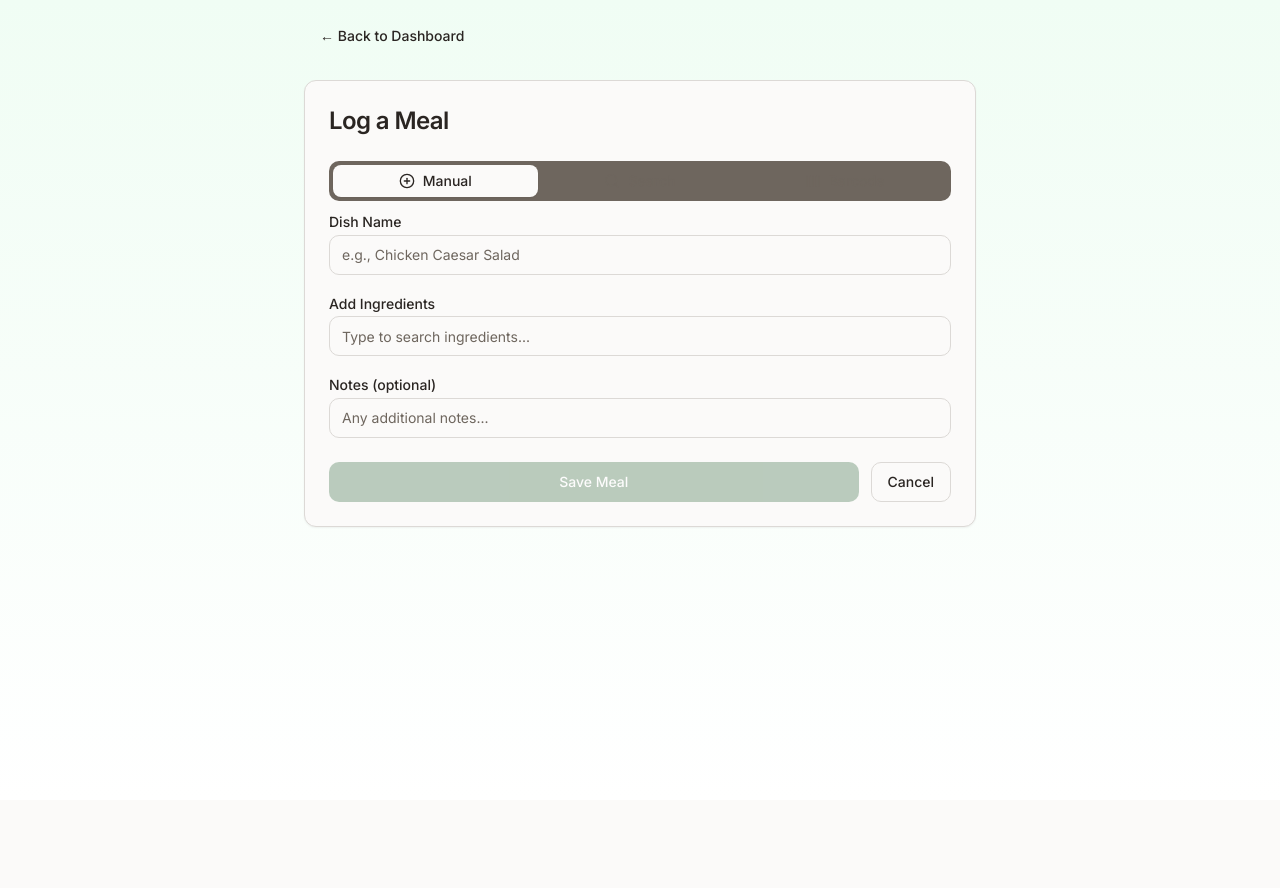
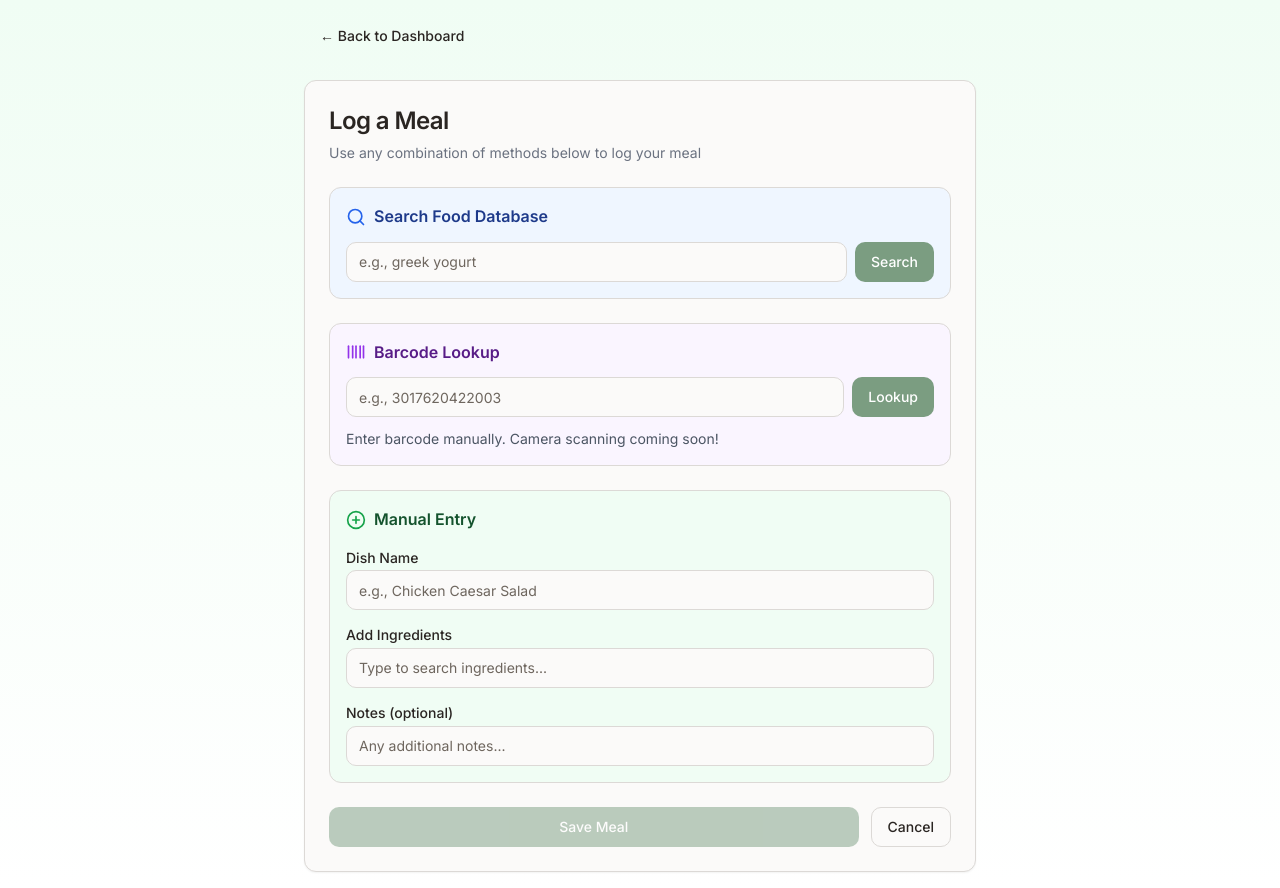
Before and after one commit to Glenn2524/Bobadiles-Web-App, a Next.js app in the folder gutcheck/: page /meal in a window 1280 px wide. Before the commit the page ends 800 px from the top, so only its background shows below. Built offline with nearby package versions, Linux system fonts and the light colour scheme; sample sign-in values are in the browser's storage.

Commit message:
Update meal logging page

```diff
--- a/gutcheck/app/meal/page.tsx
+++ b/gutcheck/app/meal/page.tsx
@@ -183,26 +183,126 @@ export default function MealPage() {
         <Card>
           <CardHeader>
             <CardTitle className="text-2xl">Log a Meal</CardTitle>
+            <p className="text-sm text-gray-500 mt-2">
+              Use any combination of methods below to log your meal
+            </p>
           </CardHeader>
-          <CardContent>
-            <Tabs value={activeTab} onValueChange={setActiveTab}>
-              <TabsList className="grid w-full grid-cols-3">
-                <TabsTrigger value="manual">
-                  <PlusCircle className="w-4 h-4 mr-2" />
-                  Manual
-                </TabsTrigger>
-                <TabsTrigger value="search">
-                  <Search className="w-4 h-4 mr-2" />
-                  Search
-                </TabsTrigger>
-                <TabsTrigger value="barcode">
-                  <Barcode className="w-4 h-4 mr-2" />
-                  Barcode
-                </TabsTrigger>
-              </TabsList>
+          <CardContent className="space-y-6">
+            {/* Search Section */}
+            <div className="border rounded-lg p-4 bg-blue-50">
+              <div className="flex items-center gap-2 mb-3">
+                <Search className="w-5 h-5 text-blue-600" />
+                <h3 className="font-semibold text-blue-900">Search Food Database</h3>
+              </div>
+              <div className="space-y-3">
+                <div className="flex gap-2">
+                  <Input
+                    placeholder="e.g., greek yogurt"
+                    value={searchQuery}
+                    onChange={(e) => setSearchQuery(e.target.value)}
+                    onKeyDown={(e) => {
+                      if (e.key === 'Enter') handleSearch()
+                    }}
+                  />
+                  <Button onClick={handleSearch} disabled={searchLoading}>
+                    {searchLoading ? 'Searching...' : 'Search'}
+                  </Button>
+                </div>
 
-              {/* Manual Entry Tab */}
-              <TabsContent value="manual" className="space-y-4">
+                {searchResults.length > 0 && (
+                  <div className="space-y-2 max-h-64 overflow-y-auto">
+                    {searchResults.map((product) => (
+                      <button
+                        key={product.code}
+                        onClick={() => selectSearchProduct(product)}
+                        className={`w-full p-3 border rounded-lg text-left hover:bg-white transition-colors ${
+                          selectedProduct?.code === product.code ? 'border-green-500 bg-white' : 'bg-white'
+                        }`}
+                      >
+                        <div className="flex items-start gap-3">
+                          {product.image_small_url && (
+                            <img
+                              src={product.image_small_url}
+                              alt={product.product_name}
+                              className="w-12 h-12 object-cover rounded"
+                            />
+                          )}
+                          <div className="flex-1">
+                            <div className="font-medium">{product.product_name}</div>
+                            {product.brands && (
+                              <div className="text-sm text-gray-500">{product.brands}</div>
+                            )}
+                          </div>
+                          {selectedProduct?.code === product.code && (
+                            <Check className="w-5 h-5 text-green-600" />
+                          )}
+                        </div>
+                      </button>
+                    ))}
+                  </div>
+                )}
+              </div>
+            </div>
+
+            {/* Barcode Section */}
+            <div className="border rounded-lg p-4 bg-purple-50">
+              <div className="flex items-center gap-2 mb-3">
+                <Barcode className="w-5 h-5 text-purple-600" />
+                <h3 className="font-semibold text-purple-900">Barcode Lookup</h3>
+              </div>
+              <div className="space-y-3">
+                <div className="flex gap-2">
+                  <Input
+                    placeholder="e.g., 3017620422003"
+                    value={barcodeInput}
+                    onChange={(e) => setBarcodeInput(e.target.value)}
+                    onKeyDown={(e) => {
+                      if (e.key === 'Enter') handleBarcodeSearch()
+                    }}
+                  />
+                  <Button onClick={handleBarcodeSearch} disabled={barcodeLoading}>
+                    {barcodeLoading ? 'Loading...' : 'Lookup'}
+                  </Button>
+                </div>
+                <p className="text-sm text-gray-600">
+                  Enter barcode manually. Camera scanning coming soon!
+                </p>
+
+                {barcodeProduct && (
+                  <div className="border rounded-lg p-3 bg-white">
+                    <div className="flex items-start gap-3">
+                      {barcodeProduct.image_small_url && (
+                        <img
+                          src={barcodeProduct.image_small_url}
+                          alt={barcodeProduct.product_name}
+                          className="w-16 h-16 object-cover rounded"
+                        />
+                      )}
+                      <div className="flex-1">
+                        <h4 className="font-semibold">{barcodeProduct.product_name}</h4>
+                        {barcodeProduct.brands && (
+                          <p className="text-sm text-gray-600">{barcodeProduct.brands}</p>
+                        )}
+                      </div>
+                    </div>
+                  </div>
+                )}
+
+                {barcodeProduct === null && barcodeInput && !barcodeLoading && (
+                  <div className="text-center py-2 text-gray-500 text-sm">
+                    Product not found. Try a different barcode.
+                  </div>
+                )}
+              </div>
+            </div>
+
+            {/* Manual Entry Section */}
+            <div className="border rounded-lg p-4 bg-green-50">
+              <div className="flex items-center gap-2 mb-3">
+                <PlusCircle className="w-5 h-5 text-green-600" />
+                <h3 className="font-semibold text-green-900">Manual Entry</h3>
+              </div>
+              <div className="space-y-3">
                 <div>
                   <Label htmlFor="dishName">Dish Name</Label>
                   <Input
@@ -243,25 +343,6 @@ export default function MealPage() {
                   </div>
                 </div>
 
-                {ingredients.length > 0 && (
-                  <div className="flex flex-wrap gap-2">
-                    {ingredients.map((ingredient) => (
-                      <span
-                        key={ingredient}
-                        className="inline-flex items-center gap-1 px-3 py-1 bg-green-100 text-green-800 rounded-full text-sm"
-                      >
-                        {ingredient}
-                        <button
-                          onClick={() => removeIngredient(ingredient)}
-                          className="hover:text-green-600"
-                        >
-                          <X className="w-3 h-3" />
-                        </button>
-                      </span>
-                    ))}
-                  </div>
-                )}
-
                 <div>
                   <Label htmlFor="notes">Notes (optional)</Label>
                   <Input
@@ -271,65 +352,14 @@ export default function MealPage() {
                     onChange={(e) => setNotes(e.target.value)}
                   />
                 </div>
-              </TabsContent>
-
-              {/* Search Tab */}
-              <TabsContent value="search" className="space-y-4">
-                <div>
-                  <Label htmlFor="search">Search Food Database</Label>
-                  <div className="flex gap-2">
-                    <Input
-                      id="search"
-                      placeholder="e.g., greek yogurt"
-                      value={searchQuery}
-                      onChange={(e) => setSearchQuery(e.target.value)}
-                      onKeyDown={(e) => {
-                        if (e.key === 'Enter') handleSearch()
-                      }}
-                    />
-                    <Button onClick={handleSearch} disabled={searchLoading}>
-                      {searchLoading ? 'Searching...' : 'Search'}
-                    </Button>
               </div>
             </div>
 
-                {searchResults.length > 0 && (
-                  <div className="space-y-2 max-h-96 overflow-y-auto">
-                    {searchResults.map((product) => (
-                      <button
-                        key={product.code}
-                        onClick={() => selectSearchProduct(product)}
-                        className={`w-full p-3 border rounded-lg text-left hover:bg-gray-50 ${
-                          selectedProduct?.code === product.code ? 'border-green-500 bg-green-50' : ''
-                        }`}
-                      >
-                        <div className="flex items-start gap-3">
-                          {product.image_small_url && (
-                            <img
-                              src={product.image_small_url}
-                              alt={product.product_name}
-                              className="w-12 h-12 object-cover rounded"
-                            />
-                          )}
-                          <div className="flex-1">
-                            <div className="font-medium">{product.product_name}</div>
-                            {product.brands && (
-                              <div className="text-sm text-gray-500">{product.brands}</div>
-                            )}
-                          </div>
-                          {selectedProduct?.code === product.code && (
-                            <Check className="w-5 h-5 text-green-600" />
-                          )}
-                        </div>
-                      </button>
-                    ))}
-                  </div>
-                )}
-
-                {selectedProduct && ingredients.length > 0 && (
-                  <div>
-                    <Label>Detected Ingredients</Label>
-                    <div className="flex flex-wrap gap-2 mt-2">
+            {/* Current Ingredients Display */}
+            {ingredients.length > 0 && (
+              <div className="border rounded-lg p-4 bg-gray-50">
+                <Label className="mb-2 block">Current Ingredients ({ingredients.length})</Label>
+                <div className="flex flex-wrap gap-2">
                   {ingredients.map((ingredient) => (
                     <span
                       key={ingredient}
@@ -347,80 +377,6 @@ export default function MealPage() {
                 </div>
               </div>
             )}
-              </TabsContent>
-
-              {/* Barcode Tab */}
-              <TabsContent value="barcode" className="space-y-4">
-                <div>
-                  <Label htmlFor="barcode">Enter Barcode</Label>
-                  <div className="flex gap-2">
-                    <Input
-                      id="barcode"
-                      placeholder="e.g., 3017620422003"
-                      value={barcodeInput}
-                      onChange={(e) => setBarcodeInput(e.target.value)}
-                      onKeyDown={(e) => {
-                        if (e.key === 'Enter') handleBarcodeSearch()
-                      }}
-                    />
-                    <Button onClick={handleBarcodeSearch} disabled={barcodeLoading}>
-                      {barcodeLoading ? 'Loading...' : 'Lookup'}
-                    </Button>
-                  </div>
-                  <p className="text-sm text-gray-500 mt-1">
-                    For MVP: Enter barcode manually. Camera scanning coming soon!
-                  </p>
-                </div>
-
-                {barcodeProduct && (
-                  <div className="border rounded-lg p-4 bg-gray-50">
-                    <div className="flex items-start gap-3">
-                      {barcodeProduct.image_small_url && (
-                        <img
-                          src={barcodeProduct.image_small_url}
-                          alt={barcodeProduct.product_name}
-                          className="w-20 h-20 object-cover rounded"
-                        />
-                      )}
-                      <div className="flex-1">
-                        <h3 className="font-semibold text-lg">{barcodeProduct.product_name}</h3>
-                        {barcodeProduct.brands && (
-                          <p className="text-sm text-gray-600">{barcodeProduct.brands}</p>
-                        )}
-                      </div>
-                    </div>
-
-                    {ingredients.length > 0 && (
-                      <div className="mt-4">
-                        <Label>Detected Ingredients</Label>
-                        <div className="flex flex-wrap gap-2 mt-2">
-                          {ingredients.map((ingredient) => (
-                            <span
-                              key={ingredient}
-                              className="inline-flex items-center gap-1 px-3 py-1 bg-green-100 text-green-800 rounded-full text-sm"
-                            >
-                              {ingredient}
-                              <button
-                                onClick={() => removeIngredient(ingredient)}
-                                className="hover:text-green-600"
-                              >
-                                <X className="w-3 h-3" />
-                              </button>
-                            </span>
-                          ))}
-                        </div>
-                      </div>
-                    )}
-                  </div>
-                )}
-
-                {barcodeProduct === null && barcodeInput && !barcodeLoading && (
-                  <div className="text-center py-4 text-gray-500">
-                    Product not found. Try a different barcode or use manual entry.
-                  </div>
-                )}
-              </TabsContent>
-            </Tabs>
 
             {/* Irritant Tags Display */}
             {irritantTags.length > 0 && (
```
Lines whose indentation alone changed are shown as unchanged.
